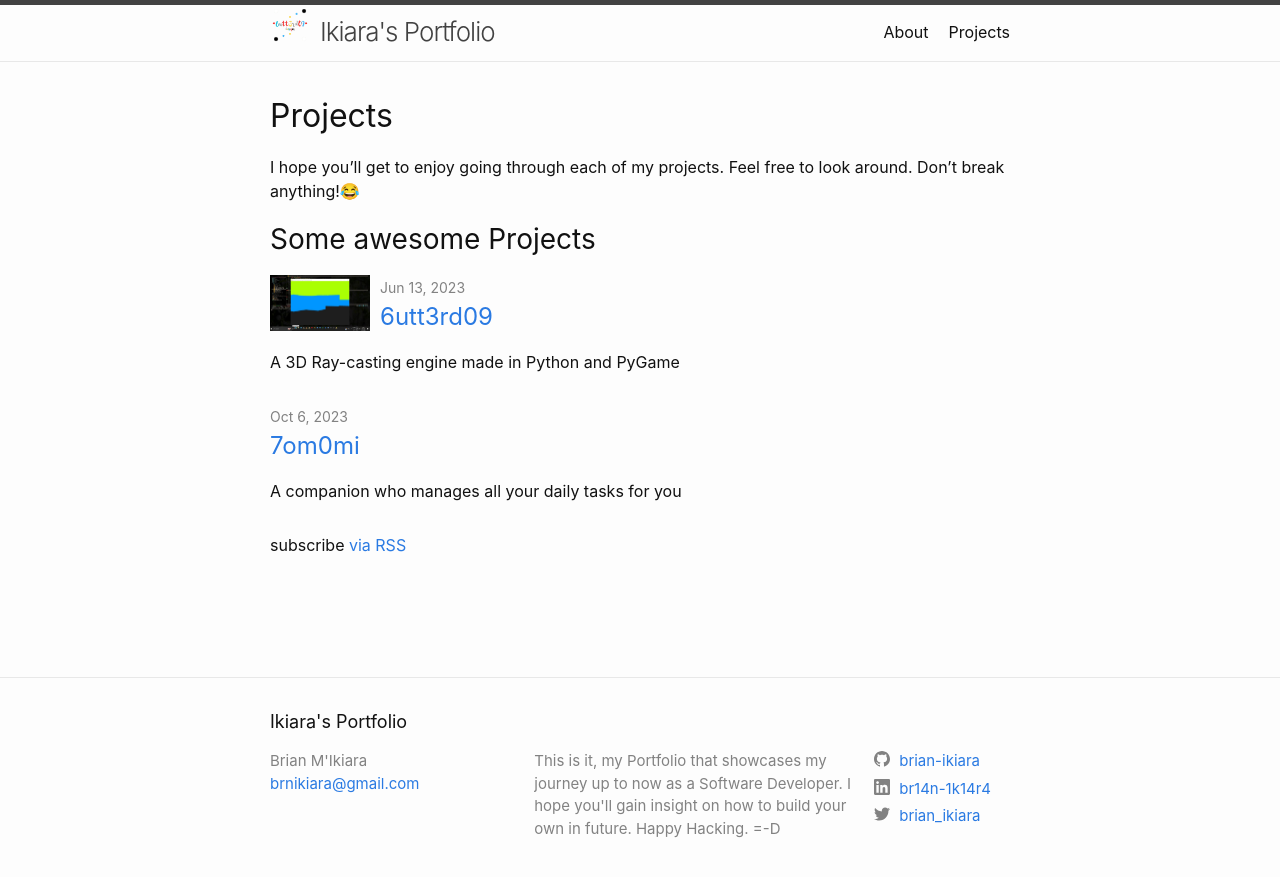
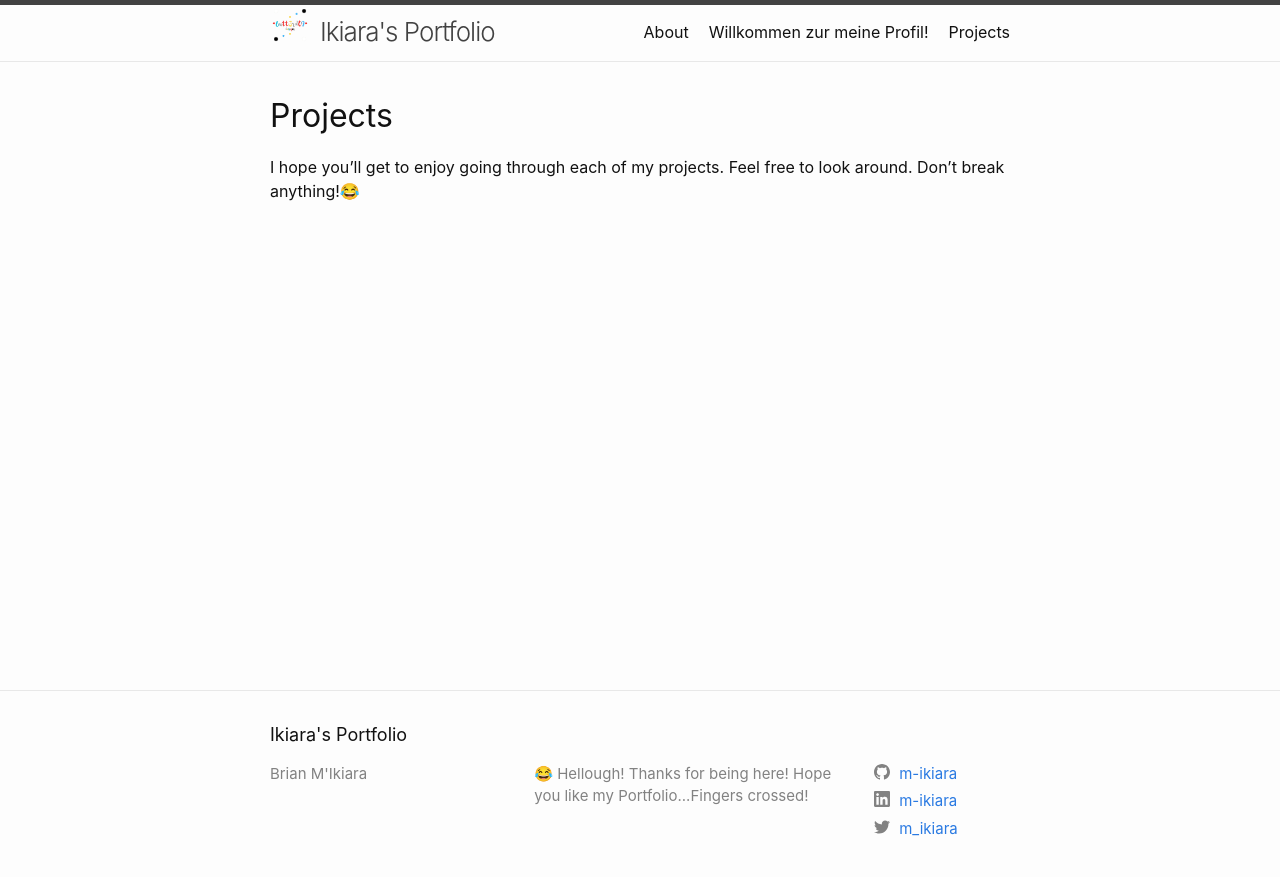
Before and after one commit to brian-ikiara/brian-ikiara.github.io, a Jekyll site: the page built from projects.md, in a window 1280 px wide. Shown: the top 877 px of the page. Built offline with Jekyll 4.4.1, drawn with Linux system fonts in a browser that asks for light colours.

Commit message:
:art: [_config.yml] Removed the Comments...

```diff
--- a/_config.yml
+++ b/_config.yml
@@ -1,42 +1,15 @@
 encoding: utf-8
-# Welcome to Jekyll!
-#
-# This config file is meant for settings that affect your whole blog, values
-# which you are expected to set up once and rarely edit after that. If you find
-# yourself editing this file very often, consider using Jekyll's data files
-# feature for the data you need to update frequently.
-#
-# For technical reasons, this file is *NOT* reloaded automatically when you use
-# 'bundle exec jekyll serve'. If you change this file, please restart the server process.
-#
-# If you need help with YAML syntax, here are some quick references for you:
-# https://learn-the-web.algonquindesign.ca/topics/markdown-yaml-cheat-sheet/#yaml
-# https://learnxinyminutes.com/docs/yaml/
-#
-# Site settings
-# These are used to personalize your new site. If you look in the HTML files,
-# you will see them accessed via {{ site.title }}, {{ site.email }}, and so on.
-# You can create any custom variable you would like, and they will be accessible
-# in the templates via {{ site.myvariable }}.
 
 author: Brian M'Ikiara
 title: Ikiara's Portfolio
-email: brnikiara@gmail.com
-description: >- # this means to ignore newlines until "baseurl:"
-  This is it, my Portfolio that showcases my journey up to now as a Software Developer.
-  I hope you'll gain insight on how to build your own in future. Happy Hacking. =-D
-baseurl: "/" # the subpath of your site, e.g. /blog
-url: "https://brian-ikiara.github.io" # the base hostname & protocol for your site, e.g. http://example.com
-github_username:  brian-ikiara
-linkedin_username: br14n-1k14r4
-twitter_username: brian_ikiara
-header_pages:
-  - about.md
-  - projects.md
-category_dir: categories
-collections:
-  projects:
-    output: true
+description: >-
+  😂 Hellough! Thanks for being here! Hope you like my Portfolio...Fingers
+  crossed!
+baseurl: "/"
+url: "https://m-ikiara.github.io"
+github_username:  m-ikiara
+linkedin_username: m-ikiara
+twitter_username: m_ikiara
 disqus:
   shortname: 'https-brian-ikiara-github-io'
 
@@ -45,14 +18,6 @@
 plugins:
   - jekyll-feed
 
-# Exclude from processing.
-# The following items will not be processed, by default.
-# Any item listed under the `exclude:` key here will be automatically added to
-# the internal "default list".
-#
-# Excluded items can be processed by explicitly listing the directories or
-# their entries' file path in the `include:` list.
-#
 # exclude:
 #   - .sass-cache/
 #   - .jekyll-cache/
```
